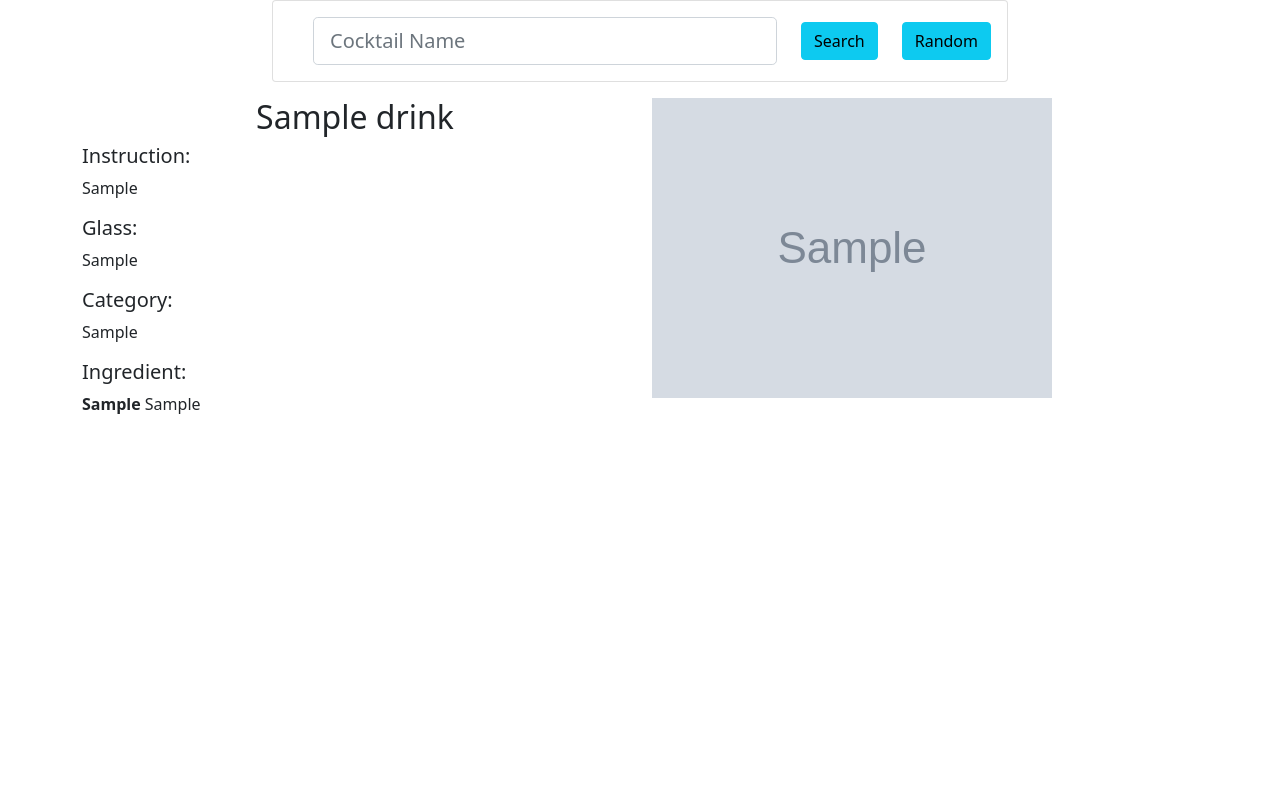
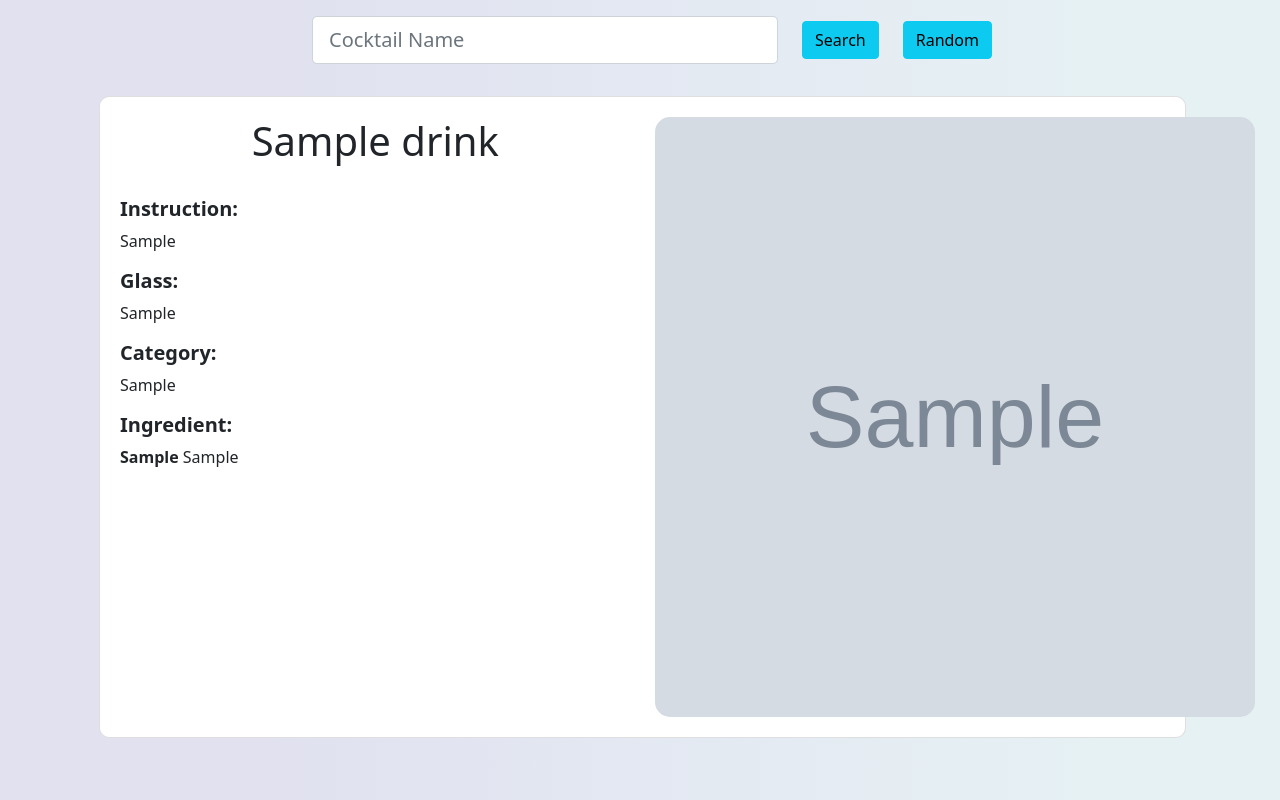
Before and after one commit to Trzups/DrinkAppDB, a Django app: template DrinkApp/templates/index.html in a window 1280 px wide. Run offline with Django 3.2, Linux system fonts and the light colour scheme; the template is opened without the code that fills it: most values are stand-ins (such as "Sample title", 1, 10 or a date in 2020); grey boxes marked "Sample" are stand-in pictures.

Commit message:
Added style to base templates

```diff
--- a/DrinkApp/templates/base.html
+++ b/DrinkApp/templates/base.html
@@ -4,14 +4,16 @@
     <meta charset="UTF-8">
     <meta name="viewport" content="width=device-width, initial-scale=1.0">
     <link href="https://cdn.jsdelivr.net/npm/bootstrap@5.0.0-beta2/dist/css/bootstrap.min.css" rel="stylesheet"
-        integrity="sha384-BmbxuPwQa2lc/FVzBcNJ7UAyJxM6wuqIj61tLrc4wSX0szH/Ev+nYRRuWlolflfl" crossorigin="anonymous">
+          integrity="sha384-BmbxuPwQa2lc/FVzBcNJ7UAyJxM6wuqIj61tLrc4wSX0szH/Ev+nYRRuWlolflfl" crossorigin="anonymous">
+    {% load static %}
+    <link rel="stylesheet" href="{% static 'style.css' %}">
     <title>Document</title>
 </head>
 
 <body>
-    {% block content %}
-    {% endblock %}
-    <script src="https://cdn.jsdelivr.net/npm/bootstrap@5.0.0-beta2/dist/js/bootstrap.bundle.min.js"
+{% block content %}
+{% endblock %}
+<script src="https://cdn.jsdelivr.net/npm/bootstrap@5.0.0-beta2/dist/js/bootstrap.bundle.min.js"
         integrity="sha384-b5kHyXgcpbZJO/tY9Ul7kGkf1S0CWuKcCD38l8YkeH8z8QjE0GmW1gYU5S9FOnJ0"
         crossorigin="anonymous"></script>
 
--- a/DrinkApp/templates/index.html
+++ b/DrinkApp/templates/index.html
@@ -3,7 +3,7 @@
 <div class="container">
     <div class="row justify-content-center">
         <div class="col-12 col-md-10 col-lg-8">
-            <form method="POST" class="card card-sm">
+            <form method="POST">
                 {% csrf_token %}
                 <div class="card-body row no-gutters align-items-center">
                     <div class="col-auto">
@@ -14,7 +14,7 @@
                                placeholder="Cocktail Name ">
                     </div>
                     <div class="col-auto">
-                        <button class="btn btn-info" type="submit"> Search </button>
+                        <button class="btn btn-info" type="submit"> Search</button>
                     </div>
                     <div class="col-auto">
                         <button class="btn btn-info" name="random_cocktail" type="submit">Random</button>
@@ -30,33 +30,32 @@
             {% endif %}
         </div>
     </div>
-</div>
     {% for drink in drinks %}
     <div class="container">
+        <div class="card">
             <div class="row">
-        <div class="col-6">
-            <h2 class="d-flex justify-content-center">{{drink.drink_name}}</h2>
-            <h5>Instruction:</h5>
+                <div class="col-sm">
+                    <h1 class="d-flex justify-content-center">{{drink.drink_name}}</h1>
+                    <br>
+                    <h5><strong>Instruction:</strong></h5>
                     <p>{{drink.drink_instruction}}</p>
-            <h5>Glass:</h5>
+                    <h5><strong>Glass:</strong></h5>
                     <p>{{drink.drink_glass}}</p>
-            <h5>Category:</h5>
+                    <h5><strong>Category:</strong></h5>
                     <p>{{drink.drink_category}}</p>
-            <div class="row">
-                <div class="col">
-                    <h5>Ingredient:</h5>
+                    <h5><strong>Ingredient:</strong></h5>
                     {% for ingredient_key, ingredient_value in drink.drink_ingredient.items %}
                     <p><strong>{{ ingredient_key|default_if_none:""}} </strong>{{ ingredient_value|default_if_none:""}}
                     </p>
                     {% endfor %}
-                </div>
-            </div>
                 </div>
                 <div class="col-6">
                     <img src='{{drink.drink_image}}'>
                 </div>
             </div>
         </div>
+    </div>
     <br>
     {% endfor %}
+</div>
 {% endblock %}
--- a/DrinkApp/views.py
+++ b/DrinkApp/views.py
@@ -67,6 +67,6 @@ def get_drink_ingredient(drink):
     drink_ingredient = {}
     max_ingredient = 16
     for item in range(1, max_ingredient, 1):
-        if (drink[f'strIngredient{item}']) != None :
-                drink_ingredient[(drink[f'strIngredient{item}'])] = (drink[f"strMeasure{item}"])
+        if (drink[f'strIngredient{item}']) != None:
+            drink_ingredient[(drink[f'strIngredient{item}'])] = (drink[f"strMeasure{item}"])
     return drink_ingredient
```
Lines whose indentation alone changed are shown as unchanged.
